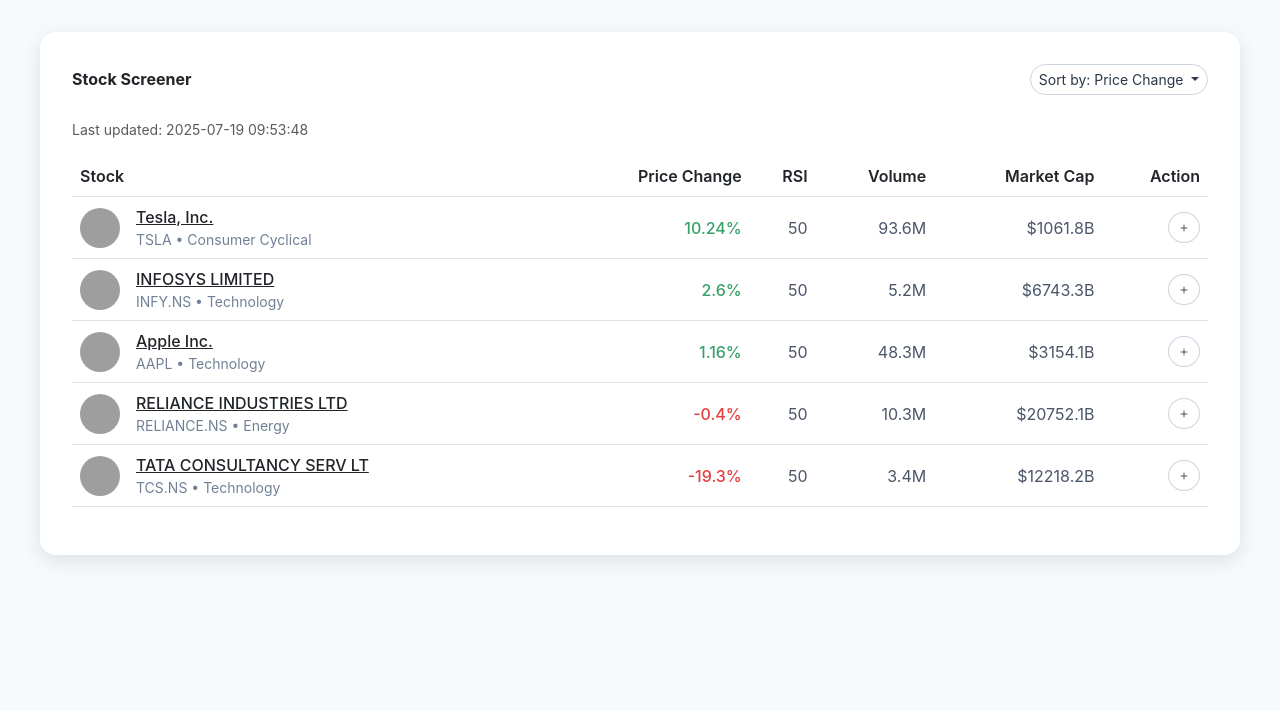
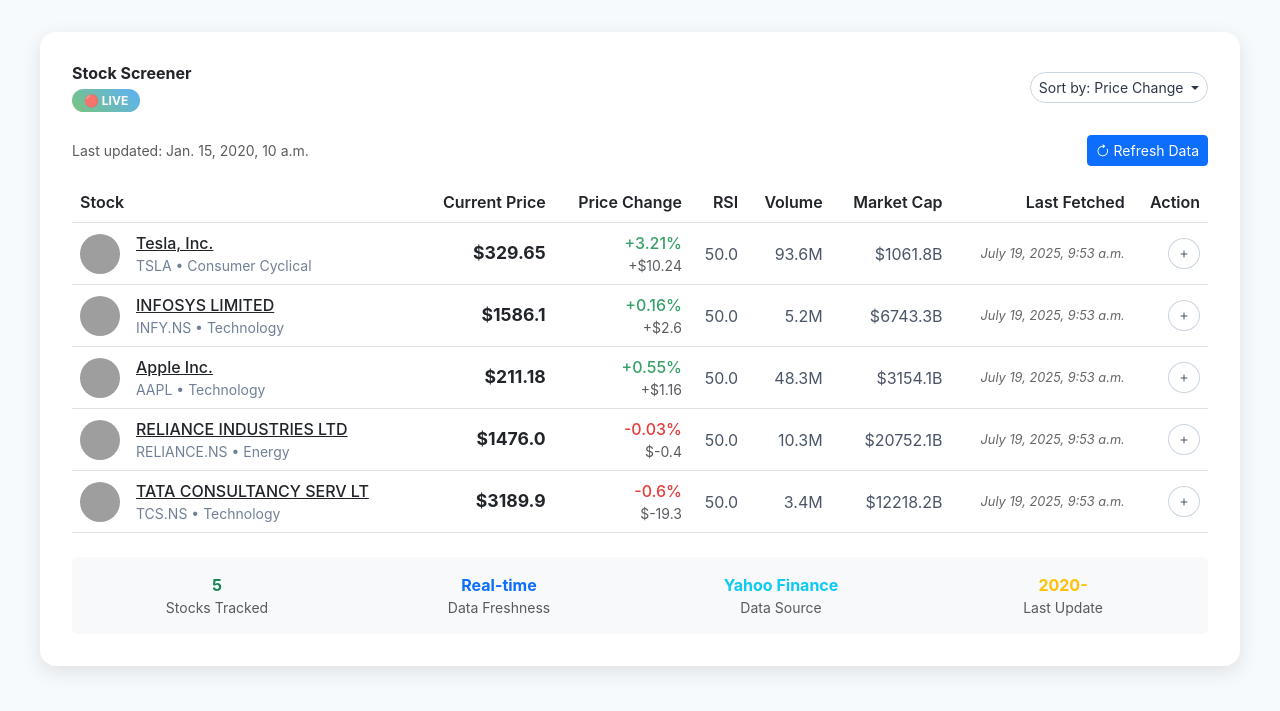
Before and after one commit to Zeba248/screener-stock, a Django app: template stock_screener/templates/stocks/index.html in a window 1280 px wide. Shown: the top 711 px of the page. Run offline with Django 5.2, Linux system fonts and the light colour scheme; data comes from the database, SQL or seed files in the repository; both versions use the stored data as it was after the commit; tables that the repository leaves empty hold one stand-in row (values such as "Sample post"); the template is opened without the code that fills it: values that come from a table or form of the project are taken from there, most other values are stand-ins (such as "Sample title", 1, 10 or a date in 2020); parts of the project's set-up code (start-up, migrations or seed data) failed here and were passed over; grey boxes are pictures that could not be loaded.

Commit message:
Implement real-time stock data with live updates and enhanced UI
Co-authored-by: ridaofficial.2482 <ridaofficial.2482@gmail.com>

```diff
--- a/stock_screener/stocks/models.py
+++ b/stock_screener/stocks/models.py
@@ -5,12 +5,15 @@ class Stock(models.Model):
     ticker = models.CharField(max_length=20, unique=True)
     name = models.CharField(max_length=200)
     sector = models.CharField(max_length=100, default="N/A")
+    current_price = models.FloatField(null=True, blank=True)
     price_change = models.FloatField()
+    price_change_percent = models.FloatField(null=True, blank=True)
     rsi = models.FloatField(default=50.0)
     volume = models.CharField(max_length=20, default="N/A")
     market_cap = models.CharField(max_length=20, default="N/A")
     is_positive = models.BooleanField(default=False)
     last_updated = models.DateTimeField(auto_now=True)
+    last_fetched = models.DateTimeField(null=True, blank=True)  # When data was fetched from API
 
     def __str__(self):
         return f"{self.ticker} - {self.name}"
--- a/stock_screener/stocks/views.py
+++ b/stock_screener/stocks/views.py
@@ -5,77 +5,203 @@ from .models import Stock
 import yfinance as yf
 import json
 from datetime import datetime
+import logging
+
+logger = logging.getLogger(__name__)
 
 def home(request):
-    """Render the main stock screener page"""
-    return render(request, 'stocks/index.html')
+    """Render the main stock screener page with real-time data"""
+    # Fetch real-time stock data
+    stocks_data = get_realtime_stock_data()
+
+    # Handle sorting
+    sort_by = request.GET.get('sort', 'price_change_percent')
+    reverse = True  # Default to descending
+
+    if sort_by == 'current_price':
+        stocks_data.sort(key=lambda x: x.get('current_price', 0), reverse=reverse)
+    elif sort_by == 'volume':
+        # Sort by volume (convert from string like "123.4M" to float)
+        def volume_sort_key(stock):
+            vol_str = stock.get('volume', '0')
+            if vol_str == 'N/A':
+                return 0
+            try:
+                if 'M' in vol_str:
+                    return float(vol_str.replace('M', ''))
+                elif 'B' in vol_str:
+                    return float(vol_str.replace('B', '')) * 1000
+                else:
+                    return float(vol_str)
+            except:
+                return 0
+        stocks_data.sort(key=volume_sort_key, reverse=reverse)
+    elif sort_by == 'market_cap':
+        # Sort by market cap (convert from string like "$123.4B" to float)
+        def market_cap_sort_key(stock):
+            cap_str = stock.get('market_cap', '0')
+            if cap_str == 'N/A':
+                return 0
+            try:
+                cap_str = cap_str.replace('$', '')
+                if 'B' in cap_str:
+                    return float(cap_str.replace('B', ''))
+                elif 'M' in cap_str:
+                    return float(cap_str.replace('M', '')) / 1000
+                else:
+                    return float(cap_str)
+            except:
+                return 0
+        stocks_data.sort(key=market_cap_sort_key, reverse=reverse)
+    else:  # Default to price_change_percent
+        stocks_data.sort(key=lambda x: x.get('price_change_percent', 0), reverse=reverse)
+
+    context = {
+        'stocks': stocks_data,
+        'last_updated': datetime.now().strftime("%Y-%m-%d %H:%M:%S"),
+        'sort_by': sort_by
+    }
+
+    return render(request, 'stocks/index.html', context)
 
 def stocks_json(request):
-    """Return stock data as JSON"""
-    # Get stocks from database
-    stocks = Stock.objects.all()
+    """Return real-time stock data as JSON"""
+    stocks_data = get_realtime_stock_data()
 
-    # If no stocks or data is old, fetch new data
-    if not stocks or (stocks and stocks[0].last_updated < timezone.now() - timezone.timedelta(minutes=30)):
-        update_stock_data()
-        stocks = Stock.objects.all()
-
-    # Convert to dictionary format
-    stocks_data = []
-    for stock in stocks:
-        stocks_data.append({
-            "ticker": stock.ticker,
-            "name": stock.name,
-            "sector": stock.sector,
-            "price_change": stock.price_change,
-            "rsi": stock.rsi,
-            "volume": stock.volume,
-            "market_cap": stock.market_cap,
-            "is_positive": stock.is_positive
-        })
-
-    last_updated = stocks[0].last_updated.strftime("%Y-%m-%d %H:%M:%S") if stocks else datetime.now().strftime("%Y-%m-%d %H:%M:%S")
+    # Ensure all data is JSON serializable
+    json_stocks_data = []
+    for stock in stocks_data:
+        json_stock = {
+            "ticker": str(stock.get("ticker", "")),
+            "name": str(stock.get("name", "")),
+            "sector": str(stock.get("sector", "")),
+            "current_price": float(stock.get("current_price", 0)),
+            "price_change": float(stock.get("price_change", 0)),
+            "price_change_percent": float(stock.get("price_change_percent", 0)),
+            "rsi": float(stock.get("rsi", 50)),
+            "volume": str(stock.get("volume", "")),
+            "market_cap": str(stock.get("market_cap", "")),
+            "is_positive": bool(stock.get("is_positive", False)),
+            "last_fetched": str(stock.get("last_fetched", ""))
+        }
+        json_stocks_data.append(json_stock)
 
     return JsonResponse({
-        "last_updated": last_updated,
-        "stocks": stocks_data
+        "last_updated": datetime.now().strftime("%Y-%m-%d %H:%M:%S"),
+        "stocks": json_stocks_data
     })
 
-def update_stock_data():
-    """Update stock data from Yahoo Finance"""
+def get_realtime_stock_data():
+    """Fetch real-time stock data from Yahoo Finance"""
     tickers = ['TSLA', 'AAPL', 'INFY.NS', 'RELIANCE.NS', 'TCS.NS']
-
-    # Clear existing data
-    Stock.objects.all().delete()
+    stocks_data = []
+    current_time = timezone.now()
 
     for symbol in tickers:
         try:
+            # Fetch real-time data from Yahoo Finance
             stock = yf.Ticker(symbol)
+
+            # Get current price and info
             info = stock.info
-            price_change = info.get("regularMarketChangePercent", 0)
-            volume = info.get("volume")
+            hist = stock.history(period="2d")  # Get last 2 days for price change calculation
+
+            if not hist.empty:
+                current_price = hist['Close'].iloc[-1]
+                if len(hist) > 1:
+                    previous_price = hist['Close'].iloc[-2]
+                    price_change = current_price - previous_price
+                    price_change_percent = (price_change / previous_price) * 100
+                else:
+                    price_change = 0
+                    price_change_percent = 0
+            else:
+                current_price = info.get("currentPrice", 0)
+                price_change_percent = info.get("regularMarketChangePercent", 0)
+                price_change = info.get("regularMarketChange", 0)
+
+            volume = info.get("volume") or info.get("regularMarketVolume")
             market_cap = info.get("marketCap")
 
-            Stock.objects.create(
+            stock_data = {
+                "ticker": symbol,
+                "name": info.get("shortName", symbol),
+                "sector": info.get("sector", "N/A"),
+                "current_price": round(current_price, 2) if current_price else 0,
+                "price_change": round(price_change, 2) if price_change else 0,
+                "price_change_percent": round(price_change_percent, 2),
+                "rsi": 50,  # Placeholder - would need additional calculation
+                "volume": f"{volume/1e6:.1f}M" if volume else "N/A",
+                "market_cap": f"${market_cap/1e9:.1f}B" if market_cap else "N/A",
+                "is_positive": price_change_percent > 0,
+                "last_fetched": current_time.strftime("%H:%M:%S")
+            }
+
+            stocks_data.append(stock_data)
+
+            # Update database record for persistence (optional)
+            stock_obj, created = Stock.objects.get_or_create(
                 ticker=symbol,
-                name=info.get("shortName", symbol),
-                sector=info.get("sector", "N/A"),
-                price_change=round(price_change, 2),
-                rsi=50,  # Dummy for now
-                volume=f"{volume/1e6:.1f}M" if volume else "N/A",
-                market_cap=f"${market_cap/1e9:.1f}B" if market_cap else "N/A",
-                is_positive=price_change > 0
+                defaults={
+                    'name': stock_data['name'],
+                    'sector': stock_data['sector']
+                }
             )
+
+            # Update with latest data
+            stock_obj.name = stock_data['name']
+            stock_obj.sector = stock_data['sector']
+            stock_obj.current_price = stock_data['current_price']
+            stock_obj.price_change = stock_data['price_change']
+            stock_obj.price_change_percent = stock_data['price_change_percent']
+            stock_obj.volume = stock_data['volume']
+            stock_obj.market_cap = stock_data['market_cap']
+            stock_obj.is_positive = stock_data['is_positive']
+            stock_obj.last_fetched = current_time
+            stock_obj.save()
+
+            logger.info(f"✅ Fetched real-time data for {symbol}: ${stock_data['current_price']}")
+
         except Exception as e:
-            print(f"Error fetching data for {symbol}: {e}")
-            # Create a placeholder entry
-            Stock.objects.create(
-                ticker=symbol,
-                name=symbol,
-                sector="N/A",
-                price_change=0.0,
-                rsi=50,
-                volume="N/A",
-                market_cap="N/A",
-                is_positive=False
-            )
+            logger.error(f"❌ Error fetching data for {symbol}: {e}")
+
+            # Try to get data from database as fallback
+            try:
+                stock_obj = Stock.objects.get(ticker=symbol)
+                stock_data = {
+                    "ticker": symbol,
+                    "name": stock_obj.name,
+                    "sector": stock_obj.sector,
+                    "current_price": stock_obj.current_price or 0,
+                    "price_change": stock_obj.price_change,
+                    "price_change_percent": stock_obj.price_change_percent or 0,
+                    "rsi": stock_obj.rsi,
+                    "volume": stock_obj.volume,
+                    "market_cap": stock_obj.market_cap,
+                    "is_positive": stock_obj.is_positive,
+                    "last_fetched": stock_obj.last_fetched.strftime("%H:%M:%S") if stock_obj.last_fetched else "N/A"
+                }
+                stocks_data.append(stock_data)
+            except Stock.DoesNotExist:
+                # Create placeholder entry
+                stock_data = {
+                    "ticker": symbol,
+                    "name": symbol,
+                    "sector": "N/A",
+                    "current_price": 0,
+                    "price_change": 0,
+                    "price_change_percent": 0,
+                    "rsi": 50,
+                    "volume": "N/A",
+                    "market_cap": "N/A",
+                    "is_positive": False,
+                    "last_fetched": "Error"
+                }
+                stocks_data.append(stock_data)
+
+    return stocks_data
+
+def update_stock_data():
+    """Legacy function for management command - now just calls get_realtime_stock_data"""
+    stocks_data = get_realtime_stock_data()
+    return len(stocks_data)
--- a/stock_screener/templates/stocks/index.html
+++ b/stock_screener/templates/stocks/index.html
@@ -2,7 +2,7 @@
 <html lang="en">
 <head>
   <meta charset="UTF-8">
-  <title>Stock Screener - SmartTick AI</title>
+  <title>Stock Screener - SmartTick AI (Real-time)</title>
   <link href="https://cdn.jsdelivr.net/npm/bootstrap@5.3.0/dist/css/bootstrap.min.css" rel="stylesheet">
   <link href="https://cdn.jsdelivr.net/npm/bootstrap-icons@1.10.5/font/bootstrap-icons.css" rel="stylesheet">
   <style>
@@ -45,85 +45,154 @@
     .text-gray-600 {
       color: #4A5568;
     }
+    .realtime-badge {
+      background: linear-gradient(45deg, #4CAF50, #2196F3);
+      color: white;
+      padding: 4px 12px;
+      border-radius: 20px;
+      font-size: 12px;
+      font-weight: bold;
+      animation: pulse 2s infinite;
+    }
+    @keyframes pulse {
+      0% { opacity: 1; }
+      50% { opacity: 0.7; }
+      100% { opacity: 1; }
+    }
+    .price-display {
+      font-size: 1.1em;
+      font-weight: bold;
+    }
+    .last-fetched {
+      font-size: 0.8em;
+      color: #666;
+      font-style: italic;
+    }
   </style>
 </head>
 <body>
 
   <section class="screener-section">
     <div class="d-flex justify-content-between align-items-center mb-4">
-      <h6 class="fw-bold text-dark mb-0 text-xl">Stock Screener</h6>
+      <div>
+        <h6 class="fw-bold text-dark mb-1 text-xl">Stock Screener</h6>
+        <span class="realtime-badge">🔴 LIVE</span>
+      </div>
       <div class="dropdown">
         <button class="btn btn-sm btn-outline-secondary rounded-pill dropdown-toggle" type="button" data-bs-toggle="dropdown" aria-expanded="false">
           Sort by: Price Change
         </button>
         <ul class="dropdown-menu bg-white text-dark">
-          <li><a class="dropdown-item text-dark" href="#">Sort by: Price Change</a></li>
-          <li><a class="dropdown-item text-dark" href="#">Sort by: RSI</a></li>
-          <li><a class="dropdown-item text-dark" href="#">Sort by: Volume</a></li>
-          <li><a class="dropdown-item text-dark" href="#">Sort by: Market Cap</a></li>
+          <li><a class="dropdown-item text-dark" href="?sort=price_change">Sort by: Price Change</a></li>
+          <li><a class="dropdown-item text-dark" href="?sort=current_price">Sort by: Current Price</a></li>
+          <li><a class="dropdown-item text-dark" href="?sort=volume">Sort by: Volume</a></li>
+          <li><a class="dropdown-item text-dark" href="?sort=market_cap">Sort by: Market Cap</a></li>
         </ul>
       </div>
     </div>
-    <p id="updated-time" class="text-muted small mb-3"></p>
+    <div class="d-flex justify-content-between align-items-center mb-3">
+      <p class="text-muted small mb-0">Last updated: {{ last_updated }}</p>
+      <a href="{% url 'stocks:home' %}" class="btn btn-sm btn-primary">
+        <i class="bi bi-arrow-clockwise"></i> Refresh Data
+      </a>
+    </div>
 
     <table class="table table-hover text-dark">
       <thead>
         <tr>
           <th class="fw-semibold text-gray-600">Stock</th>
+          <th class="fw-semibold text-gray-600 text-end">Current Price</th>
           <th class="fw-semibold text-gray-600 text-end">Price Change</th>
           <th class="fw-semibold text-gray-600 text-end">RSI</th>
           <th class="fw-semibold text-gray-600 text-end">Volume</th>
           <th class="fw-semibold text-gray-600 text-end">Market Cap</th>
+          <th class="fw-semibold text-gray-600 text-end">Last Fetched</th>
           <th class="fw-semibold text-gray-600 text-end">Action</th>
         </tr>
       </thead>
-      <tbody id="screener-table-body">
-        <!-- Filled dynamically -->
-      </tbody>
-    </table>
-  </section>
-
-  <script>
-  fetch('/stocks.json')
-    .then(res => res.json())
-    .then(data => {
-      const stocks = data.stocks;
-      const lastUpdated = data.last_updated;
-
-      const tbody = document.getElementById("screener-table-body");
-      tbody.innerHTML = "";
-      stocks.forEach(stock => {
-        if (stock.ticker) {
-          tbody.innerHTML += `
+      <tbody>
+        {% for stock in stocks %}
         <tr class="hover-row">
           <td class="align-middle">
             <div class="d-flex align-items-center">
-                  <img src="https://assets.tickertape.in/stock-logos/${stock.ticker.replace('.NS', '')}.png" width="40" height="40" class="me-3 rounded-circle">
+              <img src="https://assets.tickertape.in/stock-logos/{{ stock.ticker|cut:'.NS' }}.png"
+                   width="40" height="40" class="me-3 rounded-circle"
+                   onerror="this.src='https://via.placeholder.com/40x40/007bff/ffffff?text={{ stock.ticker|slice:':2' }}'">
               <div>
-                    <a href="#" class="text-dark fw-medium">${stock.name}</a>
-                    <div class="text-gray-500 small">${stock.ticker} • ${stock.sector}</div>
+                <a href="#" class="text-dark fw-medium">{{ stock.name }}</a>
+                <div class="text-gray-500 small">{{ stock.ticker }} • {{ stock.sector }}</div>
               </div>
             </div>
           </td>
           <td class="align-middle text-end">
-                <div class="${stock.is_positive ? 'text-green' : 'text-red'} fw-medium">${stock.price_change}%</div>
+            <div class="price-display text-dark">
+              {% if stock.current_price > 0 %}
+                ${{ stock.current_price }}
+              {% else %}
+                N/A
+              {% endif %}
+            </div>
           </td>
-              <td class="align-middle text-end"><div class="text-gray-600">${stock.rsi}</div></td>
-              <td class="align-middle text-end"><div class="text-gray-600">${stock.volume}</div></td>
-              <td class="align-middle text-end"><div class="text-gray-600">${stock.market_cap}</div></td>
-              <td class="align-middle text-end"><button class="btn btn-sm btn-outline-secondary rounded-circle"><i class="bi bi-plus"></i></button></td>
-            </tr>`;
-        }
-      });
+          <td class="align-middle text-end">
+            <div class="{% if stock.is_positive %}text-green{% else %}text-red{% endif %} fw-medium">
+              {% if stock.is_positive %}+{% endif %}{{ stock.price_change_percent }}%
+            </div>
+            <div class="small text-muted">
+              {% if stock.is_positive %}+{% endif %}${{ stock.price_change }}
+            </div>
+          </td>
+          <td class="align-middle text-end">
+            <div class="text-gray-600">{{ stock.rsi }}</div>
+          </td>
+          <td class="align-middle text-end">
+            <div class="text-gray-600">{{ stock.volume }}</div>
+          </td>
+          <td class="align-middle text-end">
+            <div class="text-gray-600">{{ stock.market_cap }}</div>
+          </td>
+          <td class="align-middle text-end">
+            <div class="last-fetched">{{ stock.last_fetched }}</div>
+          </td>
+          <td class="align-middle text-end">
+            <button class="btn btn-sm btn-outline-secondary rounded-circle">
+              <i class="bi bi-plus"></i>
+            </button>
+          </td>
+        </tr>
+        {% empty %}
+        <tr>
+          <td colspan="8" class="text-center py-4">
+            <div class="text-muted">
+              <i class="bi bi-exclamation-triangle"></i>
+              No stock data available. Please refresh the page.
+            </div>
+          </td>
+        </tr>
+        {% endfor %}
+      </tbody>
+    </table>
 
-
-      document.getElementById("updated-time").innerText = `Last updated: ${lastUpdated}`;
-    })
-    .catch(err => {
-      console.error("Failed to fetch stocks.json", err);
-    });
-</script>
-
+    <div class="mt-4 p-3 bg-light rounded">
+      <div class="row text-center">
+        <div class="col-md-3">
+          <div class="fw-bold text-success">{{ stocks|length }}</div>
+          <div class="small text-muted">Stocks Tracked</div>
+        </div>
+        <div class="col-md-3">
+          <div class="fw-bold text-primary">Real-time</div>
+          <div class="small text-muted">Data Freshness</div>
+        </div>
+        <div class="col-md-3">
+          <div class="fw-bold text-info">Yahoo Finance</div>
+          <div class="small text-muted">Data Source</div>
+        </div>
+        <div class="col-md-3">
+          <div class="fw-bold text-warning">{{ last_updated|slice:":5" }}</div>
+          <div class="small text-muted">Last Update</div>
+        </div>
+      </div>
+    </div>
+  </section>
 
   <script src="https://cdn.jsdelivr.net/npm/bootstrap@5.3.0/dist/js/bootstrap.bundle.min.js"></script>
 </body>
```
Also changed, not shown: stock_screener/REALTIME_IMPLEMENTATION.md (added, +254 -0 lines), stock_screener/run_django.py (+10 -6 lines), stock_screener/stocks/management/commands/update_stocks.py (+15 -44 lines), stock_screener/README.md, stock_screener/db.sqlite3, stock_screener/stocks/migrations/0002_stock_current_price_stock_last_fetched_and_more.py (added). Lines whose indentation alone changed are shown as unchanged.
